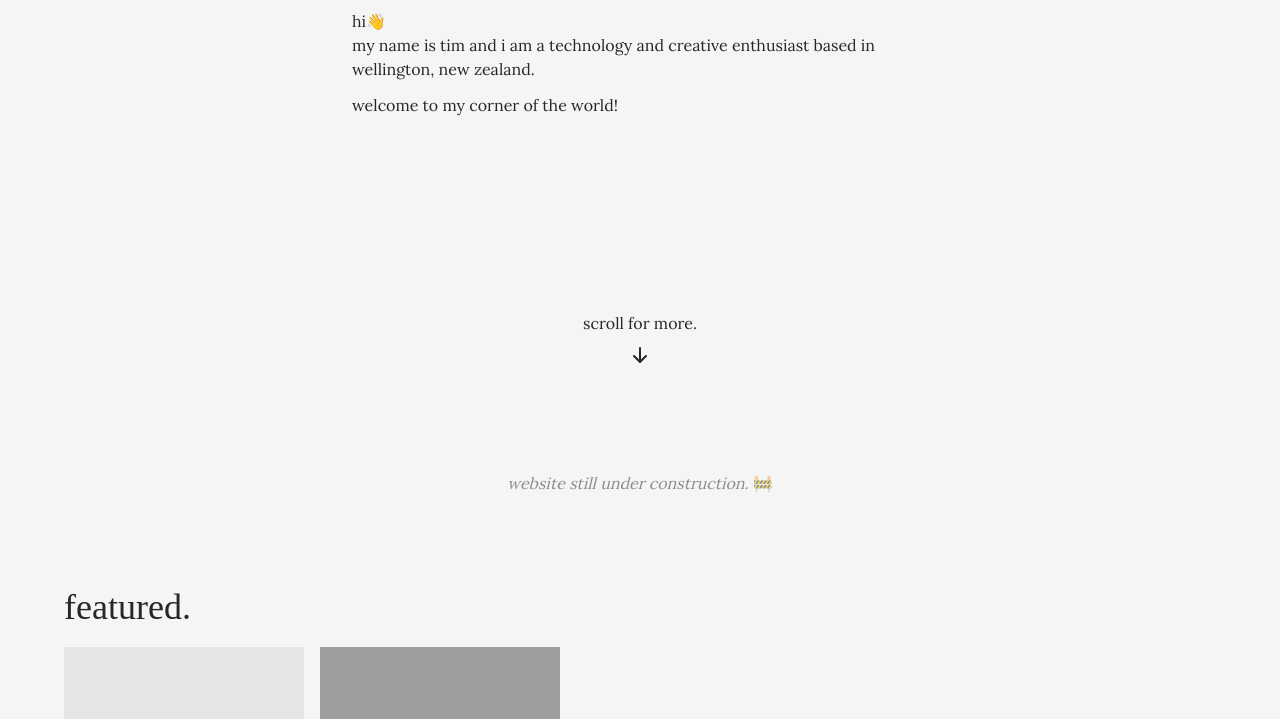
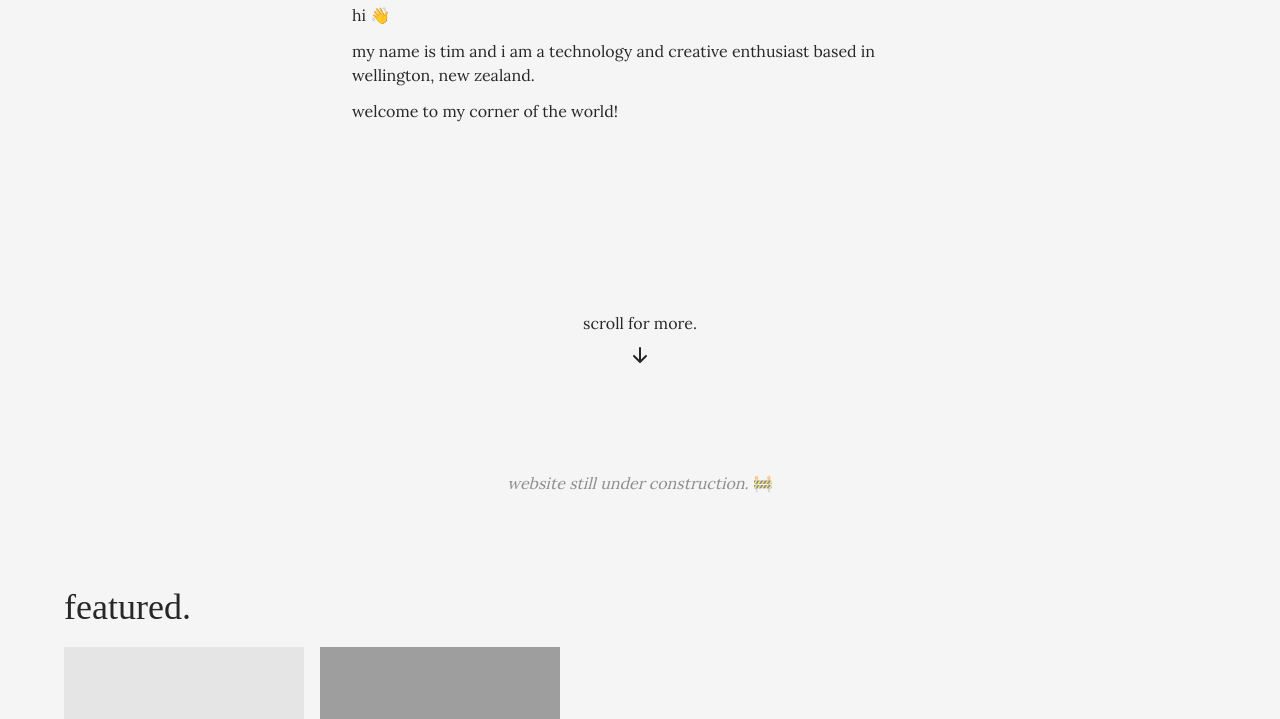
Before and after one commit to tmthyng/tmthyng.github.io, a plain HTML site: page index.html in a window 1280 px wide. Shown: the part 381-1100 px from the top of the page. Drawn offline with nearby package versions, Linux system fonts and the light colour scheme; grey boxes are pictures that could not be loaded; a web font is replaced by a local one.

Commit message:
Small tweak

```diff
--- a/index.html
+++ b/index.html
@@ -85,8 +85,10 @@
 
           <div class="mx-auto max-w-xl">
             <p class="mb-3">
-              hi&#128075;
-              <br/>
+              hi &#128075;
+            </p>
+
+            <p class="mb-3">
               my name is tim and i am a technology and creative enthusiast based in wellington, new zealand.
             </p>
 
```
